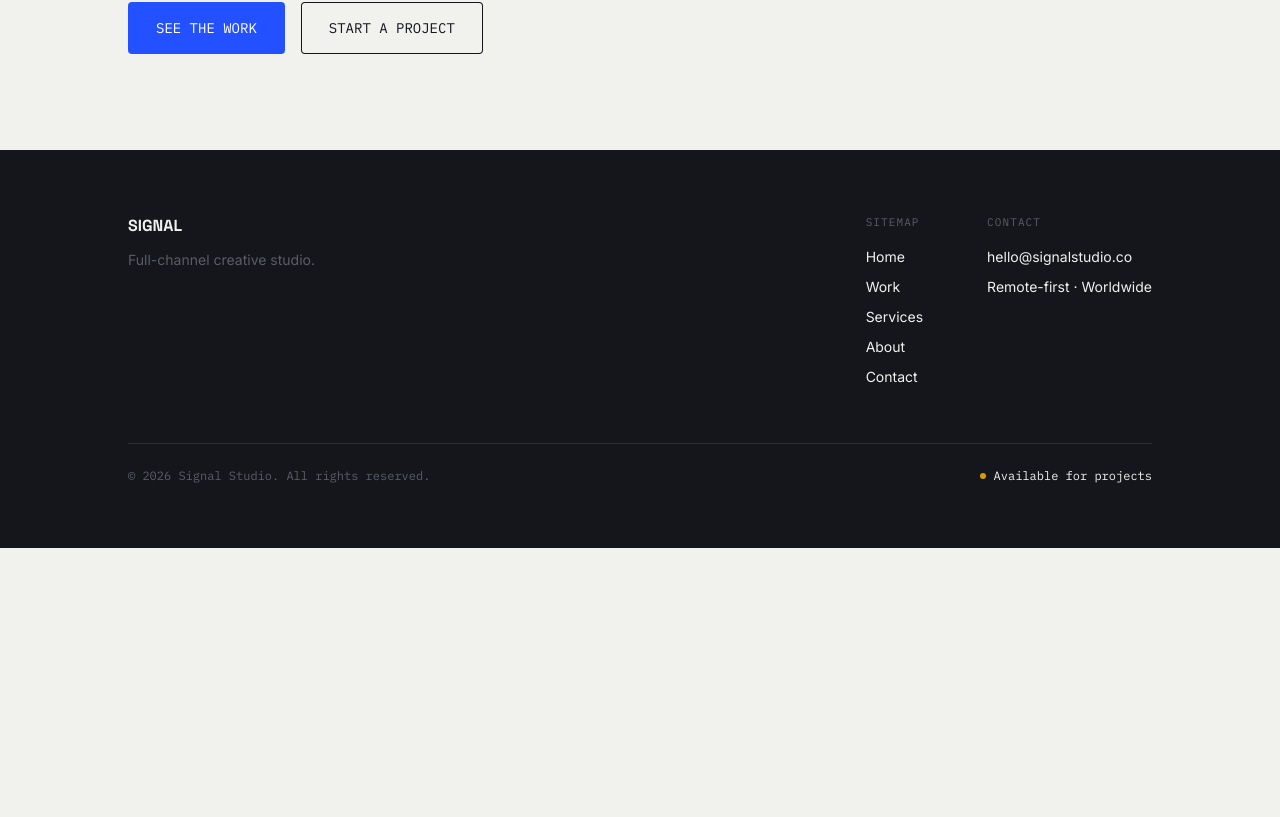
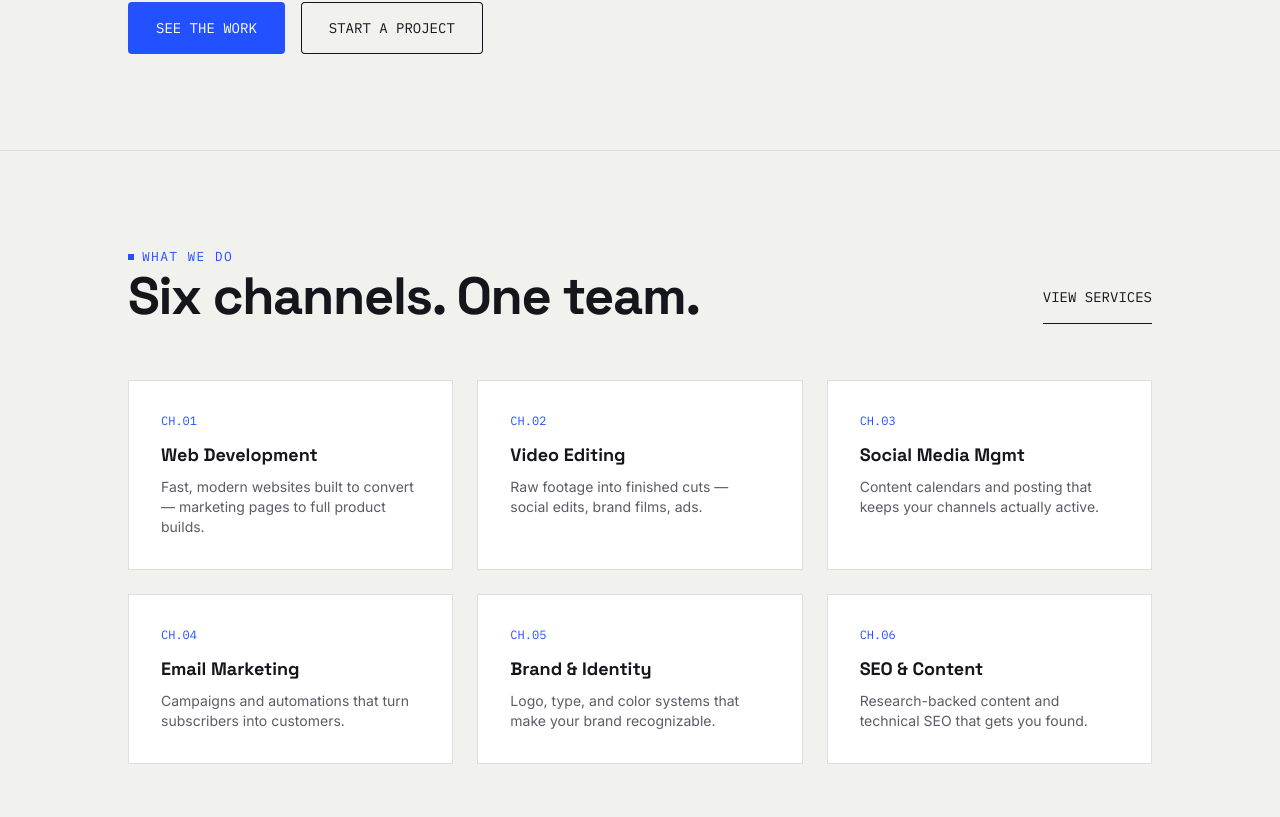
Before and after one commit to abdelhafid37/signal, a Next.js app: page / in a window 1280 px wide. Shown: the part 603-1420 px from the top of the page. Before the commit the page ends 1151 px from the top, so only its background shows below. Built offline with nearby package versions, Linux system fonts and the light colour scheme.

Commit message:
feat: fix Hero and build Services-preview section

```diff
--- a/src/app/(marketing)/page.tsx
+++ b/src/app/(marketing)/page.tsx
@@ -1,78 +1,11 @@
-import { button } from "@/components/ui/Button";
-import Container from "@/components/ui/Container";
-import Dot from "@/components/ui/Dot";
-import Eyebrow from "@/components/ui/Eyebrow";
-import Heading from "@/components/ui/Heading";
-import { cn } from "@/lib/cn";
-import Link from "next/link";
-
-const channels = ["CH.01 WEB", "CH.02 VIDEO", "CH.03 SOCIAL", "CH.04 EMAIL"];
+import HeroSection from "@/components/sections/home/HeroSection";
+import ServicesPreview from "@/components/sections/home/ServicesPreview";
 
 export default function Home() {
   return (
-    <Container className="py-16 lg:py-24">
-      <div className="flex flex-col gap-12 xl:grid xl:grid-cols-2 xl:gap-16 xl:items-center">
-        <div>
-          <Eyebrow>Full-channel creative studio</Eyebrow>
-          <Heading
-            as="h1"
-            size="xl"
-            className="max-w-3xl mb-6 xl:text-display-l"
-          >
-            We build the site. <br className="hidden lg:block" />
-            Cut the footage. <br className="hidden lg:block" />
-            Run the feed. <br className="hidden lg:block" />
-            Land the inbox.
-          </Heading>
-          <p className="max-w-xl font-body text-body-lg text-ink-soft mb-9">
-            Signal is a small studio that handles web development, video
-            editing, social management, and email marketing under one roof — so
-            your brand looks and sounds the same everywhere it shows up.
-          </p>
-          <div className="flex flex-col gap-4 md:flex-row">
-            <Link
-              href="/work"
-              className={cn(
-                button({ variant: "primary" }),
-                "w-full justify-center md:w-auto",
-              )}
-            >
-              See the Work
-            </Link>
-            <Link
-              href="/contact"
-              className={cn(
-                button({ variant: "secondary" }),
-                "w-full justify-center md:w-auto",
-              )}
-            >
-              Start a Project
-            </Link>
-          </div>
-        </div>
-        <div className="relative p-10 border border-border bg-surface">
-          <span className="absolute top-0 left-0 w-[18px] h-[18px] border-t-2 border-l-2 border-ink" />
-          <span className="absolute top-0 right-0 w-[18px] h-[18px] border-t-2 border-r-2 border-ink" />
-          <span className="absolute bottom-0 left-0 w-[18px] h-[18px] border-b-2 border-l-2 border-ink" />
-          <span className="absolute bottom-0 right-0 w-[18px] h-[18px] border-b-2 border-r-2 border-ink" />
-
-          <p className="flex items-center mb-6 font-mono text-xs text-accent gap-x-2">
-            <Dot className="bg-accent" />
-            ON AIR — ALL CHANNELS ACTIVE
-          </p>
-
-          <div className="grid grid-cols-2 gap-3">
-            {channels.map((label) => (
-              <span
-                key={label}
-                className="px-3 py-2 font-mono text-xs uppercase border border-border bg-surface"
-              >
-                {label}
-              </span>
-            ))}
-          </div>
-        </div>
-      </div>
-    </Container>
+    <>
+      <HeroSection />
+      <ServicesPreview />
+    </>
   );
 }
--- /dev/null
+++ b/src/components/sections/home/HeroSection.tsx
@@ -0,0 +1,95 @@
+import Link from "next/link";
+import { cn } from "@/lib/cn";
+import Container from "@/components/ui/Container";
+import Eyebrow from "@/components/ui/Eyebrow";
+import Heading from "@/components/ui/Heading";
+import { button } from "@/components/ui/Button";
+import Dot from "@/components/ui/Dot";
+
+const channels = {
+  full: ["CH.01 WEB", "CH.02 VIDEO", "CH.03 SOCIAL", "CH.04 EMAIL"],
+  short: ["CH.01 WEB", "CH.02 VID", "CH.03 SOC", "CH.04 EML"],
+};
+
+export default function HeroSection() {
+  return (
+    <section>
+      <Container className="py-16 lg:py-24">
+        <div className="flex flex-col gap-12 xl:grid xl:grid-cols-2 xl:gap-16 xl:items-center">
+          <div>
+            <Eyebrow>Full-channel creative studio</Eyebrow>
+            <Heading
+              as="h1"
+              size="xl"
+              className="max-w-3xl mb-6 xl:text-display-l"
+            >
+              We build the site. <br className="hidden lg:block" />
+              Cut the footage. <br className="hidden lg:block" />
+              Run the feed. <br className="hidden lg:block" />
+              Land the inbox.
+            </Heading>
+            <p className="max-w-xl font-body text-body-lg text-ink-soft mb-9">
+              Signal is a small studio that handles web development, video
+              editing, social management, and email marketing under one roof —
+              so your brand looks and sounds the same everywhere it shows up.
+            </p>
+            <div className="flex flex-col gap-4 md:flex-row">
+              <Link
+                href="/work"
+                className={cn(
+                  button({ variant: "primary" }),
+                  "w-full justify-center md:w-auto",
+                )}
+              >
+                See the Work
+              </Link>
+              <Link
+                href="/contact"
+                className={cn(
+                  button({ variant: "secondary" }),
+                  "w-full justify-center md:w-auto",
+                )}
+              >
+                Start a Project
+              </Link>
+            </div>
+          </div>
+
+          <div className="relative p-6 md:p-7 xl:p-10 md:max-w-[440px] xl:max-w-none border border-border bg-surface">
+            <span className="absolute top-0 left-0 w-[18px] h-[18px] border-t-2 border-l-2 border-ink" />
+            <span className="absolute top-0 right-0 w-[18px] h-[18px] border-t-2 border-r-2 border-ink" />
+            <span className="absolute bottom-0 left-0 w-[18px] h-[18px] border-b-2 border-l-2 border-ink" />
+            <span className="absolute bottom-0 right-0 w-[18px] h-[18px] border-b-2 border-r-2 border-ink" />
+
+            <p className="flex items-center mb-6 font-mono text-xs text-accent gap-x-2">
+              <Dot className="bg-accent" />
+              ON AIR — ALL CHANNELS ACTIVE
+            </p>
+
+            <div className="grid grid-cols-2 gap-3 md:hidden">
+              {channels.short.map((label) => (
+                <span
+                  key={label}
+                  className="px-3 py-2 font-mono text-xs uppercase border border-border bg-surface"
+                >
+                  {label}
+                </span>
+              ))}
+            </div>
+
+            <div className="hidden grid-cols-2 gap-3 md:grid">
+              {channels.full.map((label) => (
+                <span
+                  key={label}
+                  className="px-3 py-2 font-mono text-xs uppercase border border-border bg-surface"
+                >
+                  {label}
+                </span>
+              ))}
+            </div>
+          </div>
+        </div>
+      </Container>
+    </section>
+  );
+}
--- /dev/null
+++ b/src/components/sections/home/ServicesPreview.tsx
@@ -0,0 +1,58 @@
+import Link from "next/link";
+import { cn } from "@/lib/cn";
+import { services } from "@/lib/data";
+import Container from "@/components/ui/Container";
+import Eyebrow from "@/components/ui/Eyebrow";
+import Heading from "@/components/ui/Heading";
+import { button } from "@/components/ui/Button";
+
+export default function ServicesPreview() {
+  return (
+    <section>
+      <Container className="py-16 border-t lg:py-24 border-border">
+        <div className="mb-9 lg:mb-14 lg:flex lg:items-end lg:justify-between">
+          <div>
+            <Eyebrow>What we do</Eyebrow>
+            <Heading as="h2" size="l">
+              Six channels. One team.
+            </Heading>
+          </div>
+          <Link
+            href="/services"
+            className={cn(
+              button({ variant: "ghost" }),
+              "hidden lg:inline-flex",
+            )}
+          >
+            View Services
+          </Link>
+        </div>
+        <div className="grid gap-6 md:grid-cols-2 lg:grid-cols-3">
+          {services.map((service) => (
+            <div
+              key={service.number}
+              className="p-8 border border-border bg-surface"
+            >
+              <p className="mb-3 font-mono text-xs text-accent">
+                {service.number}
+              </p>
+              <h3 className="mb-2 text-lg font-bold font-display">
+                {service.title}
+              </h3>
+              <p className="text-sm font-body text-ink-soft">
+                {service.description}
+              </p>
+            </div>
+          ))}
+        </div>
+
+        <Link
+          href="/services"
+          className={cn(button({ variant: "ghost" }), "mt-7 md:mt-8 lg:hidden")}
+        >
+          View Services
+        </Link>
+      </Container>
+    </section>
+  );
+}
--- a/src/lib/data.ts
+++ b/src/lib/data.ts
@@ -5,3 +5,42 @@ export const navLinks = [
   { label: "About", href: "/about" },
   { label: "Contact", href: "/contact" },
 ];
+
+export const services = [
+  {
+    number: "CH.01",
+    title: "Web Development",
+    description:
+      "Fast, modern websites built to convert — marketing pages to full product builds.",
+  },
+  {
+    number: "CH.02",
+    title: "Video Editing",
+    description:
+      "Raw footage into finished cuts — social edits, brand films, ads.",
+  },
+  {
+    number: "CH.03",
+    title: "Social Media Mgmt",
+    description:
+      "Content calendars and posting that keeps your channels actually active.",
+  },
+  {
+    number: "CH.04",
+    title: "Email Marketing",
+    description:
+      "Campaigns and automations that turn subscribers into customers.",
+  },
+  {
+    number: "CH.05",
+    title: "Brand & Identity",
+    description:
+      "Logo, type, and color systems that make your brand recognizable.",
+  },
+  {
+    number: "CH.06",
+    title: "SEO & Content",
+    description:
+      "Research-backed content and technical SEO that gets you found.",
+  },
+];
```
